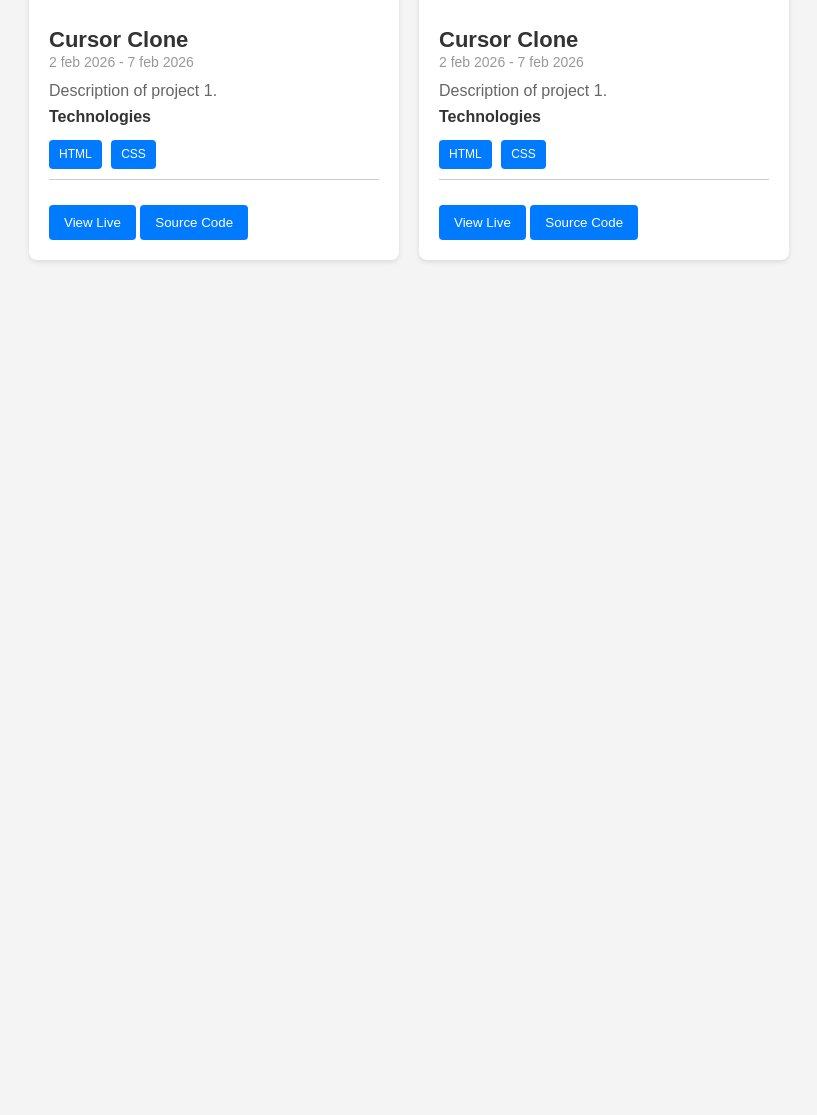
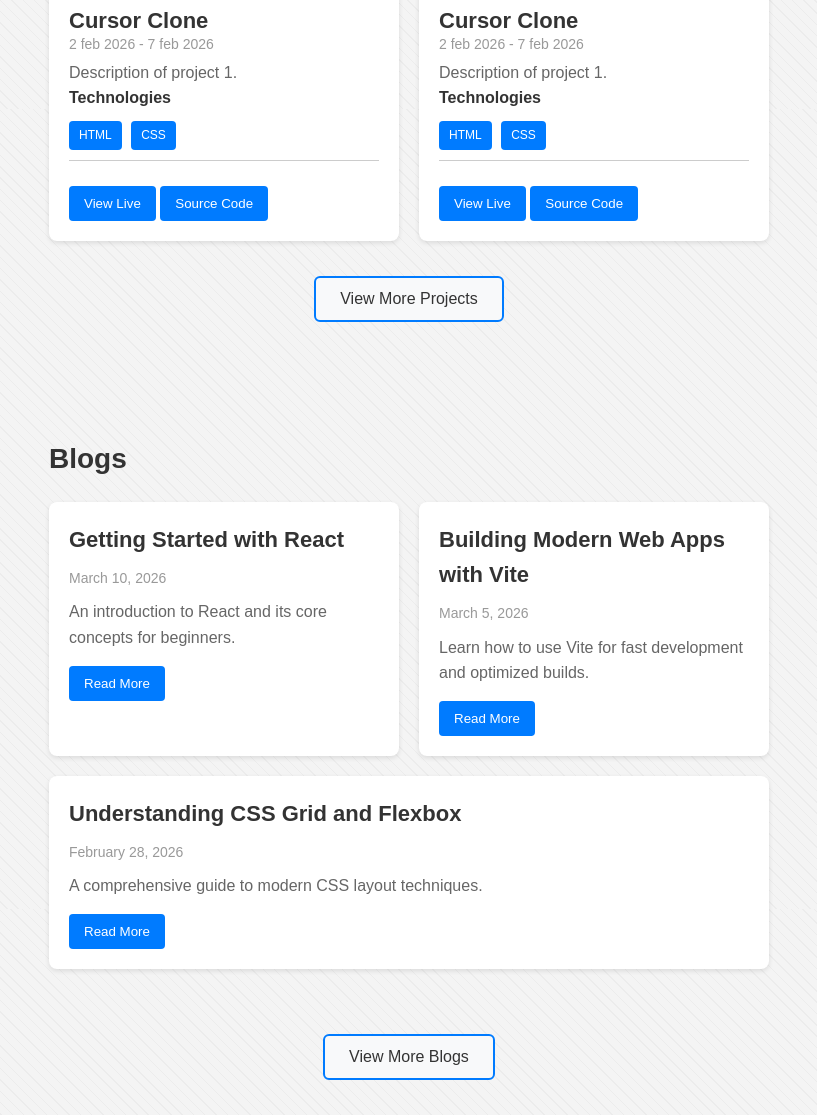
Before and after one commit to ashudotdev/portfolio, a website built with Vite: page index.html in a window 1280 px wide. Shown: the part 1491-2606 px from the top of the page, without its empty margins (231-1048 px from the left). Before the commit the page ends 1801 px from the top, so only its background shows below. Built offline with nearby package versions, Linux system fonts and the light colour scheme.

Commit message:
feat: restructure navigation and enhance blog section with new content

```diff
--- a/index.html
+++ b/index.html
@@ -11,7 +11,6 @@
 </head>
 
 <body>
-  <main id="home">
   <nav>
     <ul>
       <li><a href="#home">Home</a></li>
@@ -20,6 +19,8 @@
       <li><a href="#contact">Contact</a></li>
     </ul>
   </nav>
+  <main id="home">
+
     <section class="home">
       <div class="top">
         <div class="logo">
@@ -32,9 +33,9 @@
         </div>
       </div>
       <div class="socials">
-        <a href="https://github.com/ashutosh-singh9"><i class="ri-github-fill"></i></a>
-        <a href="https://www.linkedin.com/in/ashutosh-singh-9"><i class="ri-linkedin-fill"></i></a>
-        <a href="https://twitter.com/ashudotdev"><i class="ri-twitter-fill"></i></a>
+        <a target="_blank" href="https://github.com/ashutosh-singh9"><i class="ri-github-fill"></i></a>
+        <a target="_blank" href="https://www.linkedin.com/in/ashutosh-singh-9"><i class="ri-linkedin-fill"></i></a>
+        <a target="_blank" href="https://twitter.com/ashudotdev"><i class="ri-twitter-fill"></i></a>
       </div>
     </section>
     <section id="projects" class="projects">
@@ -101,12 +102,45 @@
           </div>
         </div>
 
+        <div class="more-par">
+          <button class="more">View More Projects</button>
+        </div>
+
         <!-- Add more projects as needed -->
       </div>
     </section>
     <section id="blogs" class="blogs">
-
+      <h2>Blogs</h2>
+      <div class="blog-list">
+        <div class="blog-item">
+          <div class="blog-text">
+            <h3>Getting Started with React</h3>
+            <span class="date">March 10, 2026</span>
+            <p>An introduction to React and its core concepts for beginners.</p>
+            <button>Read More</button>
+          </div>
+        </div>
+        <div class="blog-item">
+          <div class="blog-text">
+            <h3>Building Modern Web Apps with Vite</h3>
+            <span class="date">March 5, 2026</span>
+            <p>Learn how to use Vite for fast development and optimized builds.</p>
+            <button>Read More</button>
+          </div>
+        </div>
+        <div class="blog-item">
+          <div class="blog-text">
+            <h3>Understanding CSS Grid and Flexbox</h3>
+            <span class="date">February 28, 2026</span>
+            <p>A comprehensive guide to modern CSS layout techniques.</p>
+            <button>Read More</button>
+          </div>
+        </div>
+      </div>
     </section>
+    <div class="more-par">
+      <button class="more">View More Blogs</button>
+    </div>
   </main>
 </body>
 
--- a/src/style.css
+++ b/src/style.css
@@ -1,14 +1,21 @@
-*{
+* {
   padding: 0;
   margin: 0;
   box-sizing: border-box;
-  font-family: 'Arial', sans-serif;
+  font-family: "Arial", sans-serif;
 }
 nav {
   display: flex;
   justify-content: center;
   align-items: center;
   padding: 20px;
+  position: fixed;
+  top: 0;
+  left: 0;
+  right: 0;
+  background-color: #f4f4f4d4;
+  backdrop-filter: blur(10px);
+  z-index: 1000;
 }
 nav ul {
   list-style: none;
@@ -23,7 +30,7 @@ nav ul li a {
   transition: color 0.3s ease;
 }
 nav ul li a:hover {
-  color: #007BFF;
+  color: #007bff;
 }
 
 .home img {
@@ -31,14 +38,26 @@ nav ul li a:hover {
   height: 200px;
 }
 
-body{
+body {
+  margin: 0;
+  height: 100vh;
+
+  background: repeating-linear-gradient(
+    45deg,
+    rgba(0, 0, 0, 0.03) 0px,
+    rgba(0, 0, 0, 0.03) 1px,
+    transparent 1px,
+    transparent 8px
+  );
   background-color: #f4f4f4;
   color: #333;
   line-height: 1.6;
 }
-main{
+main {
   max-width: 800px;
   margin: auto;
+  padding: 20px;
+  padding-top: 80px;
 }
 
 .home {
@@ -66,10 +85,10 @@ main{
   color: #333;
 }
 .socials a:hover {
-  color: #007BFF;
+  color: #007bff;
 }
 
-.projects{
+.projects {
   padding: 50px 20px;
 }
 .projects h2 {
@@ -85,7 +104,7 @@ main{
   background-color: #fff;
   padding: 20px;
   border-radius: 8px;
-  box-shadow: 0 2px 5px rgba(0,0,0,0.1);
+  box-shadow: 0 2px 5px rgba(0, 0, 0, 0.1);
   flex: 1 1 calc(50% - 20px);
 }
 
@@ -103,7 +122,7 @@ main{
   display: block;
   font-size: 14px;
   color: #999;
-  line-height: .8;
+  line-height: 0.8;
   margin-bottom: 10px;
 }
 
@@ -111,10 +130,10 @@ main{
   color: #666;
 }
 
-.project-item .tags{
+.project-item .tags {
   margin-top: 10px;
   display: inline-block;
-  background-color: #007BFF;
+  background-color: #007bff;
   color: #fff;
   padding: 5px 10px;
   border-radius: 4px;
@@ -129,7 +148,7 @@ main{
 .project-item button {
   margin-top: 15px;
   padding: 10px 15px;
-  background-color: #007BFF;
+  background-color: #007bff;
   color: #fff;
   border: none;
   border-radius: 4px;
@@ -138,8 +157,105 @@ main{
 .project-item button:hover {
   background-color: #0056b3;
 }
-hr{
+hr {
   margin: 10px 0;
   border: none;
   border-top: 1px solid #ccc;
 }
+
+.blogs {
+  padding: 50px 20px;
+}
+.blogs h2 {
+  font-size: 28px;
+  margin-bottom: 20px;
+}
+.blog-list {
+  display: flex;
+  flex-wrap: wrap;
+  gap: 20px;
+}
+.blog-item {
+  background-color: #fff;
+  padding: 20px;
+  border-radius: 8px;
+  box-shadow: 0 2px 5px rgba(0, 0, 0, 0.1);
+  flex: 1 1 calc(50% - 20px);
+}
+
+.blog-item img {
+  width: 100%;
+  height: auto;
+  border-radius: 8px;
+  margin-bottom: 15px;
+}
+.blog-item h3 {
+  font-size: 22px;
+  margin-bottom: 10px;
+}
+.blog-item .date {
+  display: block;
+  font-size: 14px;
+  color: #999;
+  margin-bottom: 10px;
+}
+
+.blog-item p {
+  color: #666;
+}
+
+.blog-item button {
+  margin-top: 15px;
+  padding: 10px 15px;
+  background-color: #007bff;
+  color: #fff;
+  border: none;
+  border-radius: 4px;
+  cursor: pointer;
+}
+.blog-item button:hover {
+  background-color: #0056b3;
+}
+
+.more-par {
+  text-align: center;
+  margin: 15px 0;
+  /* display: flex; */
+  /* flex-direction: column; */
+  /* justify-content: center; */
+  /* align-items: center; */
+  /* background-color: red; */
+  width: 100%;
+}
+
+.more {
+  /* align-items: center; */
+  text-align: center;
+  padding: 12px 24px;
+  background-color: #f8f9fa;
+  color: #333;
+  border: 2px solid #007bff;
+  border-radius: 6px;
+  cursor: pointer;
+  font-size: 16px;
+  font-weight: 500;
+  transition: all 0.3s ease;
+}
+
+.more:hover {
+  background-color: #007bff;
+  color: #fff;
+}
+
+@media (max-width: 810px) {
+  .blog-item {
+    flex: 1 1 100%;
+  }
+  .project-item {
+    flex: 1 1 100%;
+  }
+  .project-item:nth-last-child(1),
+  .project-item:nth-last-child(2) {
+    display: none;
+  }
+}
```
Lines whose indentation alone changed are shown as unchanged.
